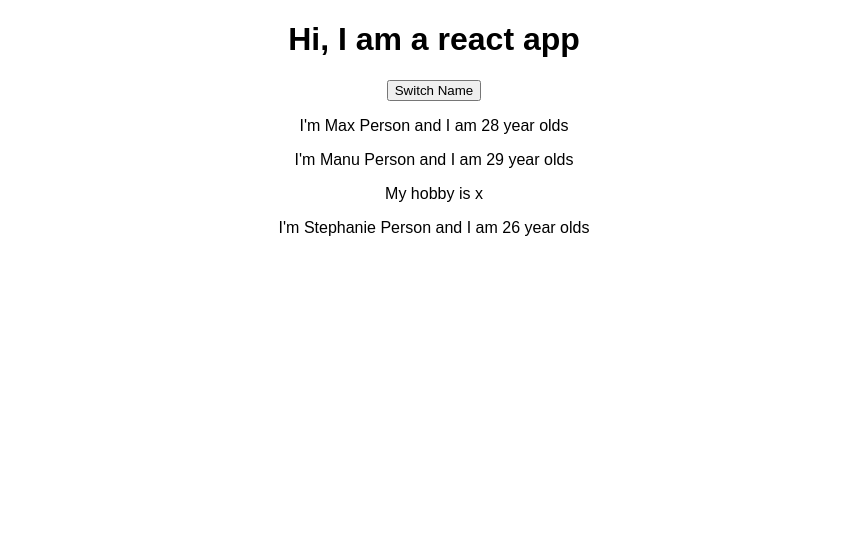
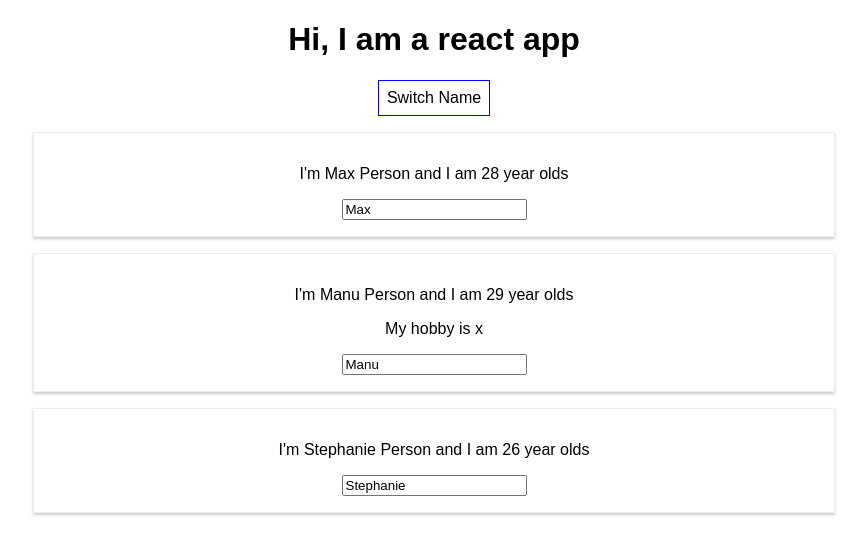
Before and after one commit to zahidmak/react-complete-guide, a React (Create React App) app: page / in a window 1280 px wide. Shown: the top 554 px of the page, without its empty margins (206-1073 px from the left). Built offline with nearby package versions, Linux system fonts and the light colour scheme.

Commit message:
Changing state and passing methods in props

```diff
--- a/src/App.js
+++ b/src/App.js
@@ -20,18 +20,34 @@ class App extends Component {
     {name:"Stephanie",age:"29"}]})
   }
 
+  nameChangeHandler = (event) =>{
+    this.setState({
+      persons:[
+        {name:"Max",age:"28"},
+        {name:event.target.value,age:"29"},
+        {name:"Stephanie",age:"29"}]
+    })
+  }
+
   render() {
+    const style ={
+      backgroundColor : 'white',
+      font: 'inherit',
+      border:'1px solid blue',
+      padding:'8px',
+      cursor:'pointer'
+    }
     return (
       <div className="App">
        <h1>Hi, I am a react app</h1>
-       <button onClick={this.switchNameHandler.bind(this, 'Maximillian')}>Switch Name</button>
+       <button style={style} onClick={this.switchNameHandler.bind(this, 'Maximillian')}>Switch Name</button>
        <Person
           name={this.state.persons[0].name}
           age={this.state.persons[0].age}/>
        <Person
           name={this.state.persons[1].name}
           age={this.state.persons[1].age}
-          click={this.switchNameHandler.bind(this,'Max!')}>My hobby is x</Person>
+          changed={this.nameChangeHandler}click={this.switchNameHandler.bind(this,'Max!')}>My hobby is x</Person>
        <Person
           name={this.state.persons[2].name}
           age={this.state.persons[2].age}/>
--- /dev/null
+++ b/src/Person/Person.css
@@ -0,0 +1,8 @@
+.Person {
+width: 60%;
+margin: 16px auto;
+border:1px solid #eee;
+box-shadow : 0 2px 3px #ccc;
+padding: 16px;
+text-align: center;
+}
--- a/src/Person/Person.js
+++ b/src/Person/Person.js
@@ -1,12 +1,14 @@
 import React from 'react';
+import "./Person.css";
 
 const person = (props) => {
 
    return (
 
-    <div>
+    <div className="Person">
         <p onClick={props.click}>I'm {props.name} Person and I am {props.age} year olds</p>
         <p>{props.children}</p>
+        <input type="text" onChange={props.changed} value={props.name}/>
     </div>
 
     );
```
